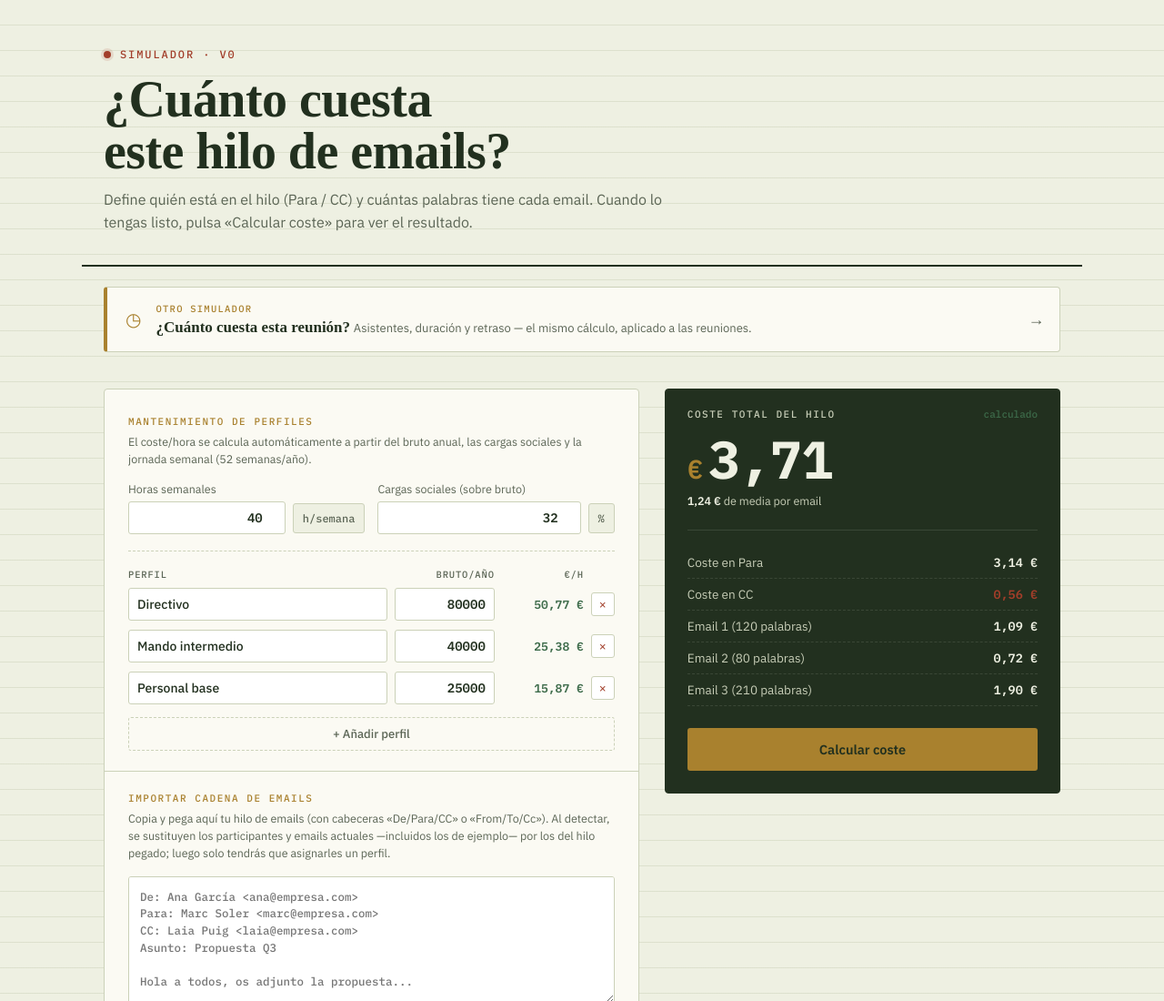
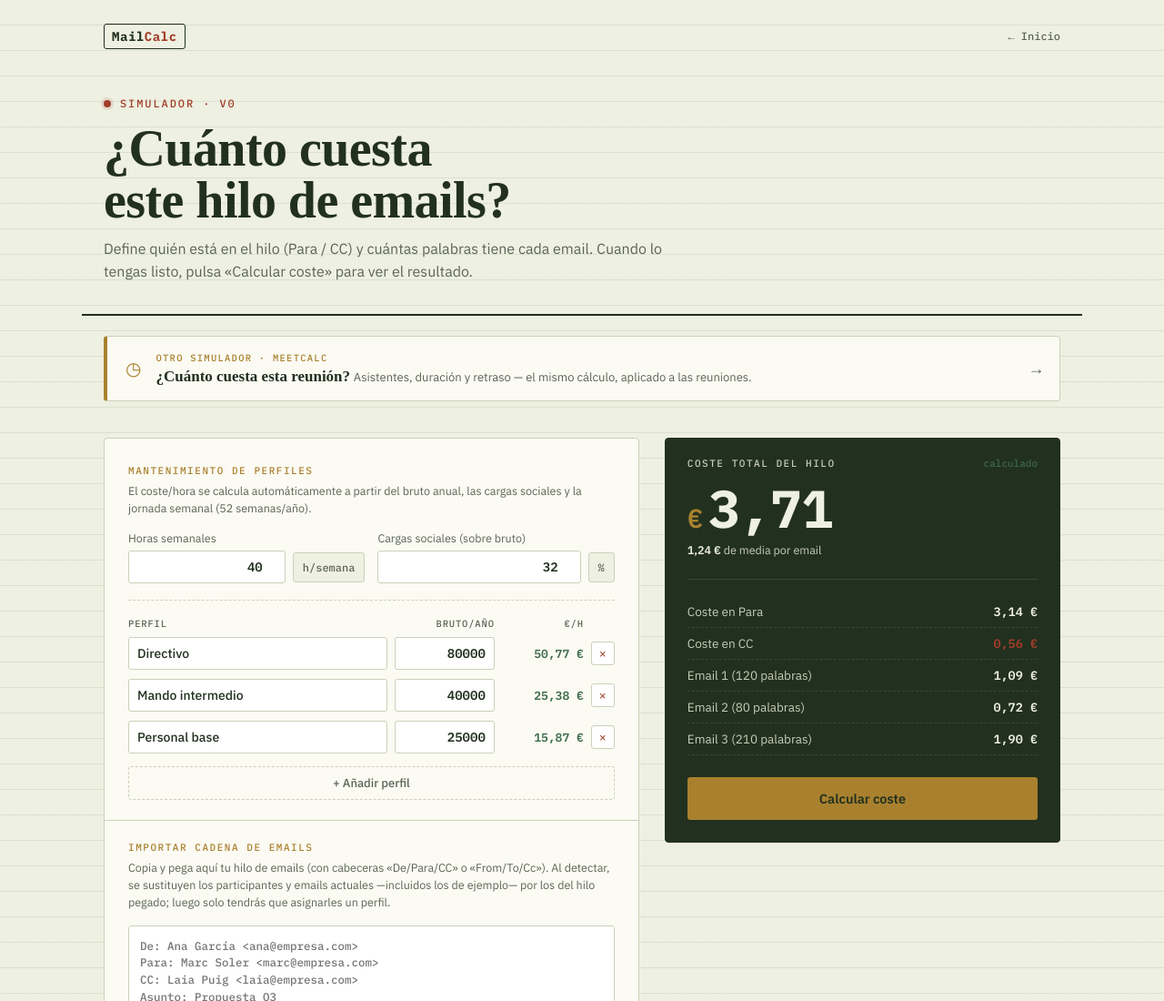
Before and after one commit to oscarruizmangela-dot/meetcalc, a plain HTML site: page simulador-coste-hilos-email.html in a window 1280 px wide. Shown: the top 1100 px of the page at 91% size. Drawn offline with Linux system fonts and the light colour scheme; a web font is replaced by a local one.

Commit message:
Add files via upload

```diff
--- a/simulador-coste-hilos-email.html
+++ b/simulador-coste-hilos-email.html
@@ -3,7 +3,7 @@
 <head>
 <meta charset="UTF-8">
 <meta name="viewport" content="width=device-width, initial-scale=1.0">
-<title>El coste de un hilo de emails — Simulador</title>
+<title>MailCalc — El coste de un hilo de emails</title>
 <link rel="preconnect" href="https://fonts.googleapis.com">
 <link href="https://fonts.googleapis.com/css2?family=IBM+Plex+Slab:wght@500;600;700&family=IBM+Plex+Sans:wght@400;500;600&family=IBM+Plex+Mono:wght@500;600;700&display=swap" rel="stylesheet">
 <style>
@@ -32,6 +32,38 @@
   }
   a{color:inherit;}
   button{font-family:'IBM Plex Sans', sans-serif;}
+
+  /* ---------- TOPBAR ---------- */
+  .topbar{
+    max-width:1100px;
+    margin:0 auto;
+    padding:26px 24px 0;
+    display:flex;
+    align-items:center;
+    justify-content:space-between;
+  }
+  .topbar .mark{
+    font-family:'IBM Plex Mono', monospace;
+    font-weight:700;
+    font-size:14px;
+    letter-spacing:.04em;
+    border:1px solid var(--ink);
+    padding:4px 8px;
+    border-radius:3px;
+    text-decoration:none;
+    color:var(--ink);
+  }
+  .topbar .mark span{color:var(--accent-alarm);}
+  .topbar .home-link{
+    font-family:'IBM Plex Mono', monospace;
+    font-size:12px;
+    color:var(--ink-soft);
+    text-decoration:none;
+    display:flex;
+    align-items:center;
+    gap:6px;
+  }
+  .topbar .home-link:hover{color:var(--accent-gold);}
 
   /* ---------- HEADER ---------- */
   header{
@@ -519,6 +551,12 @@
 </head>
 <body>
 
+<div class="topbar">
+  <a href="index.html" class="mark">Mail<span>Calc</span></a>
+  <a href="index.html" class="home-link">← Inicio</a>
+</div>
+
+
 <header>
   <div class="eyebrow">Simulador · v0</div>
   <h1>¿Cuánto cuesta<br>este hilo de emails?</h1>
@@ -529,7 +567,7 @@
   <a href="simulador-coste-reuniones.html">
     <span class="icon">◷</span>
     <span class="txt">
-      <span class="tag">Otro simulador</span>
+      <span class="tag">Otro simulador · MeetCalc</span>
       <span class="title">¿Cuánto cuesta esta reunión?</span>
       <span class="desc">Asistentes, duración y retraso — el mismo cálculo, aplicado a las reuniones.</span>
     </span>
```
Also changed, not shown: index.html (+2 -0 lines), simulador-coste-reuniones.html (+40 -2 lines).
